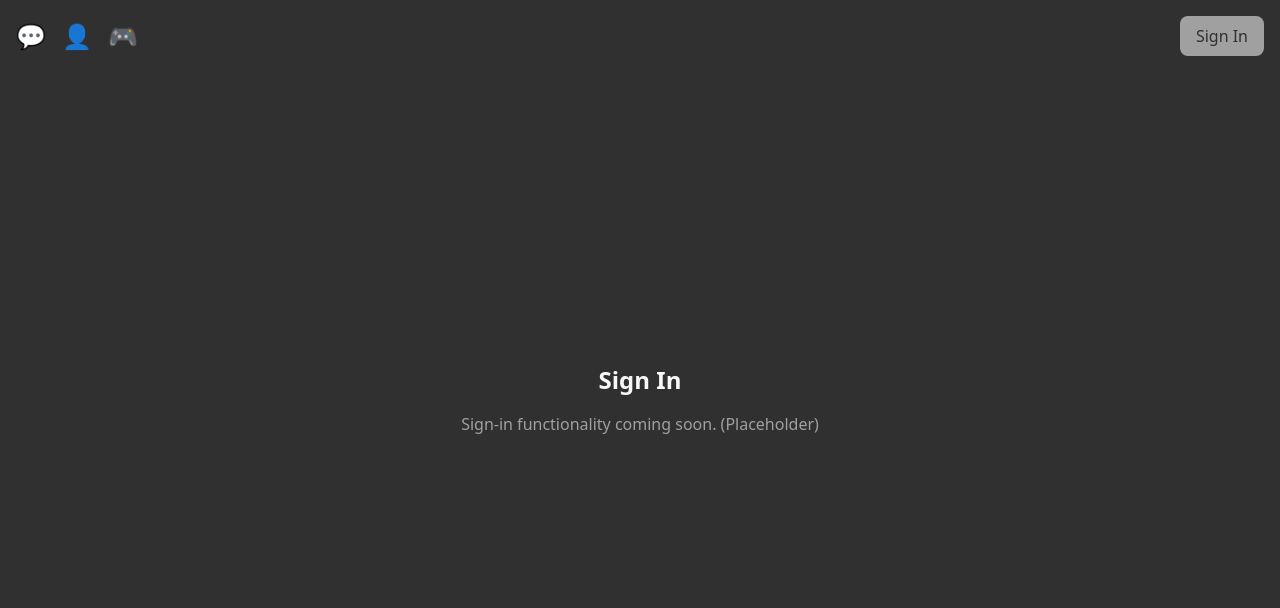
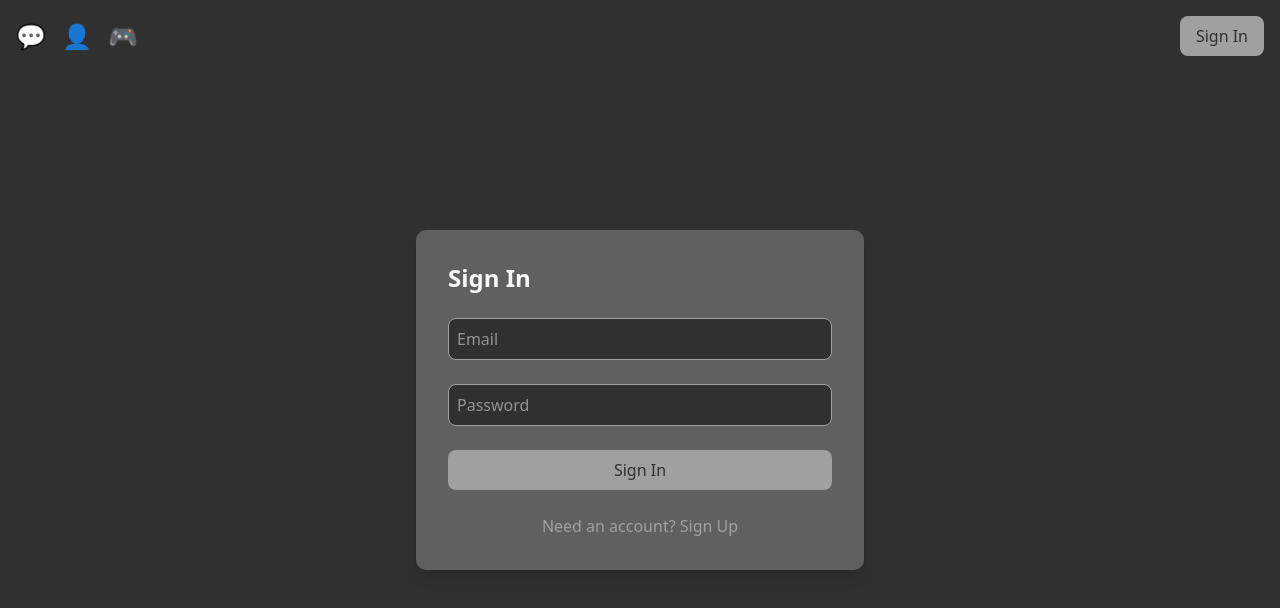
Before and after one commit to workbykait/ai-sdk-starter-xai, a Next.js app: page /login in a window 1280 px wide. Shown: the top 608 px of the page. Built offline with nearby package versions, Linux system fonts and the light colour scheme; no server answers.

Commit message:
Update page.tsx

```diff
--- a/app/login/page.tsx
+++ b/app/login/page.tsx
@@ -1,8 +1,76 @@
+"use client";
+
+import { useState } from "react";
+import { useRouter } from "next/navigation";
+import { supabase } from "@/lib/supabase";
+
 export default function LoginPage() {
+  const [email, setEmail] = useState("");
+  const [password, setPassword] = useState("");
+  const [isSignUp, setIsSignUp] = useState(false);
+  const router = useRouter();
+
+  const handleAuth = async () => {
+    try {
+      if (isSignUp) {
+        const { error } = await supabase.auth.signUp({
+          email,
+          password,
+        });
+        if (error) {
+          alert("Sign-up failed: " + error.message);
+        } else {
+          alert("Sign-up successful! Please check your email to confirm.");
+          router.push("/profile");
+        }
+      } else {
+        const { error } = await supabase.auth.signInWithPassword({
+          email,
+          password,
+        });
+        if (error) {
+          alert("Sign-in failed: " + error.message);
+        } else {
+          router.push("/profile");
+        }
+      }
+    } catch (err) {
+      console.error("Auth error:", err);
+      alert("An error occurred during authentication.");
+    }
+  };
+
   return (
-    <div className="flex min-h-screen flex-col items-center justify-center bg-[#303030] text-[#F7F7F7]">
-      <h1 className="text-2xl font-bold mb-4">Sign In</h1>
-      <p className="text-[#A0A0A0]">Sign-in functionality coming soon. (Placeholder)</p>
+    <div className="flex min-h-screen items-center justify-center bg-[#303030] text-[#F7F7F7]">
+      <div className="w-full max-w-md space-y-6 rounded-lg bg-[#606060] p-8 shadow-lg">
+        <h1 className="text-2xl font-bold">{isSignUp ? "Sign Up" : "Sign In"}</h1>
+        <input
+          type="email"
+          placeholder="Email"
+          value={email}
+          onChange={(e) => setEmail(e.target.value)}
+          className="w-full rounded-md border border-[#A0A0A0] bg-[#303030] p-2 text-[#F7F7F7]"
+        />
+        <input
+          type="password"
+          placeholder="Password"
+          value={password}
+          onChange={(e) => setPassword(e.target.value)}
+          className="w-full rounded-md border border-[#A0A0A0] bg-[#303030] p-2 text-[#F7F7F7]"
+        />
+        <button
+          onClick={handleAuth}
+          className="w-full rounded-md bg-[#A0A0A0] p-2 text-[#303030] hover:bg-[#E0E0E0]"
+        >
+          {isSignUp ? "Sign Up" : "Sign In"}
+        </button>
+        <button
+          onClick={() => setIsSignUp(!isSignUp)}
+          className="w-full text-[#A0A0A0] hover:text-[#E0E0E0]"
+        >
+          {isSignUp ? "Already have an account? Sign In" : "Need an account? Sign Up"}
+        </button>
+      </div>
     </div>
   );
 }
```
